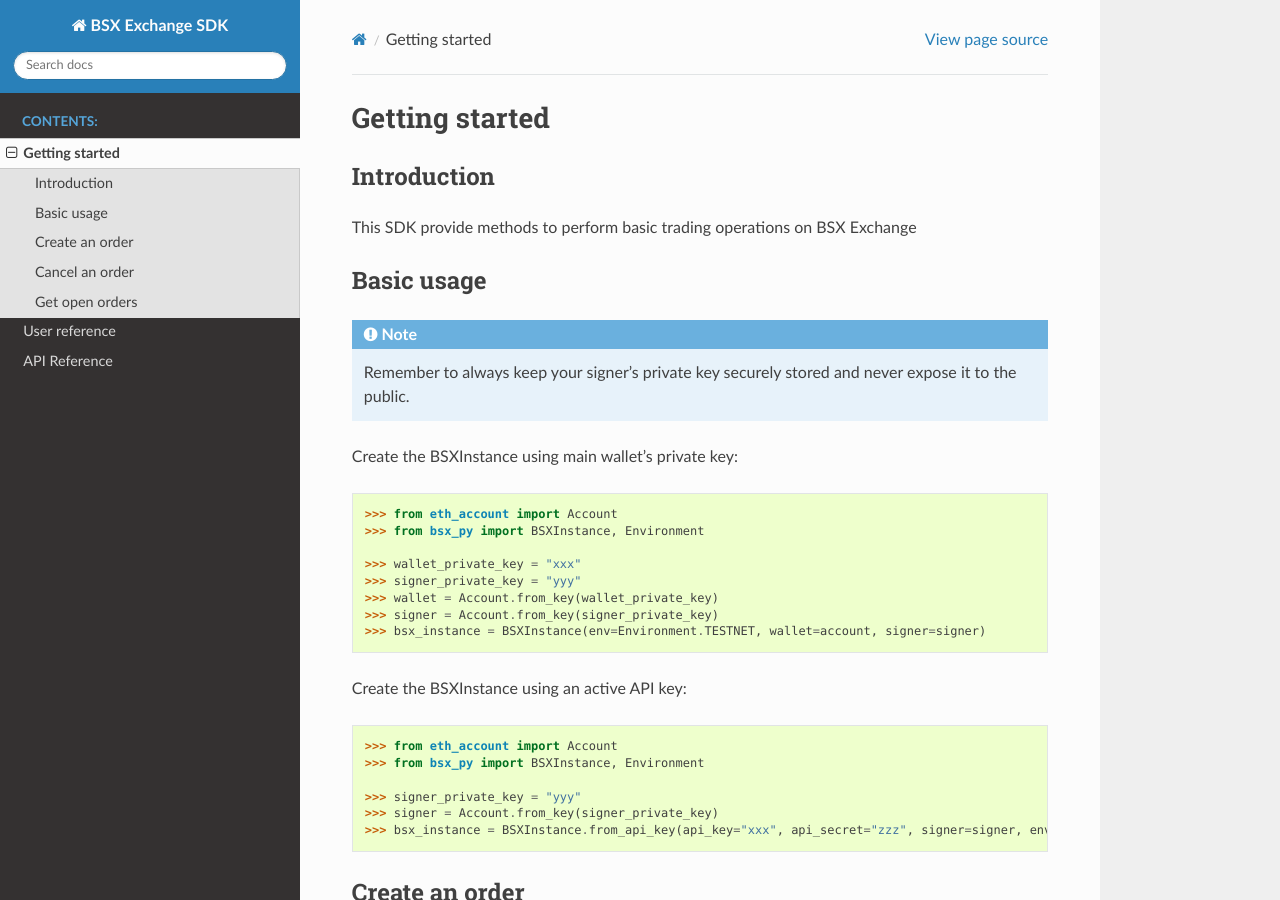
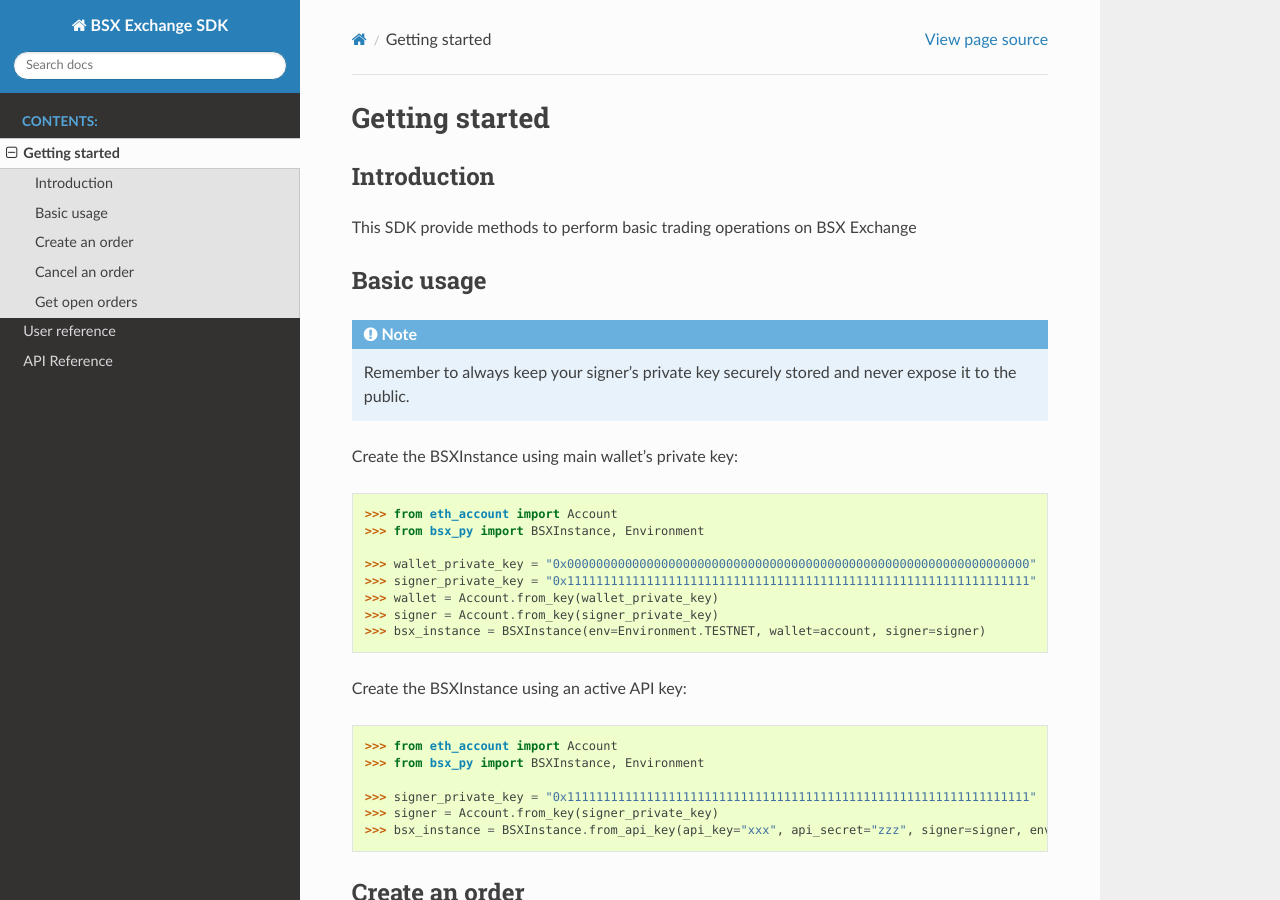
Before and after one commit to bsx-exchange/bsx-sdk-py, a Sphinx documentation site: the page built from docs/source/getting-started.rst, in a window 1280 px wide and 900 px high. Built offline with Sphinx 7.4.7 and the Read the Docs theme 2.0.0, drawn with Linux system fonts in a browser that asks for light colours.

Commit message:
Update code example for clarification

```diff
--- a/docs/source/getting-started.rst
+++ b/docs/source/getting-started.rst
@@ -21,8 +21,8 @@
     >>> from eth_account import Account
     >>> from bsx_py import BSXInstance, Environment
 
-    >>> wallet_private_key = "xxx"
-    >>> signer_private_key = "yyy"
+    >>> wallet_private_key = "0x0000000000000000000000000000000000000000000000000000000000000000"
+    >>> signer_private_key = "0x1111111111111111111111111111111111111111111111111111111111111111"
     >>> wallet = Account.from_key(wallet_private_key)
     >>> signer = Account.from_key(signer_private_key)
     >>> bsx_instance = BSXInstance(env=Environment.TESTNET, wallet=account, signer=signer)
@@ -34,7 +34,7 @@
     >>> from eth_account import Account
     >>> from bsx_py import BSXInstance, Environment
 
-    >>> signer_private_key = "yyy"
+    >>> signer_private_key = "0x1111111111111111111111111111111111111111111111111111111111111111"
     >>> signer = Account.from_key(signer_private_key)
     >>> bsx_instance = BSXInstance.from_api_key(api_key="xxx", api_secret="zzz", signer=signer, env=Environment.TESTNET)
 
--- a/docs/source/user-reference.rst
+++ b/docs/source/user-reference.rst
@@ -14,8 +14,8 @@
 
     >>> from eth_account import Account
     >>> from bsx_py import BSXInstance, Environment
-    >>> wallet_private_key = "xxx"
-    >>> signer_private_key = "yyy"
+    >>> wallet_private_key = "0x0000000000000000000000000000000000000000000000000000000000000000"
+    >>> signer_private_key = "0x1111111111111111111111111111111111111111111111111111111111111111"
     >>> wallet = Account.from_key(wallet_private_key)
     >>> signer = Account.from_key(signer_private_key)
     >>> bsx_instance = BSXInstance(env=Environment.TESTNET, wallet=account, signer=signer)
@@ -26,7 +26,7 @@
 
     >>> from eth_account import Account
     >>> from bsx_py import BSXInstance, Environment
-    >>> signer_private_key = "yyy"
+    >>> signer_private_key = "0x1111111111111111111111111111111111111111111111111111111111111111"
     >>> signer = Account.from_key(signer_private_key)
     >>> bsx_instance = BSXInstance.from_api_key(api_key="xxx", api_secret="zzz", signer=signer, env=Environment.TESTNET)
 
--- a/pyproject.toml
+++ b/pyproject.toml
@@ -1,6 +1,6 @@
 [tool.poetry]
 name = "bsx-sdk-py"
-version = "0.0.1beta6"
+version = "0.0.1beta7"
 description = ""
 authors = ["bsx-engineering <dev@bsx.exchange>"]
 readme = "README.md"
```
Also changed, not shown: README.md (+5 -5 lines), 10 other files.
